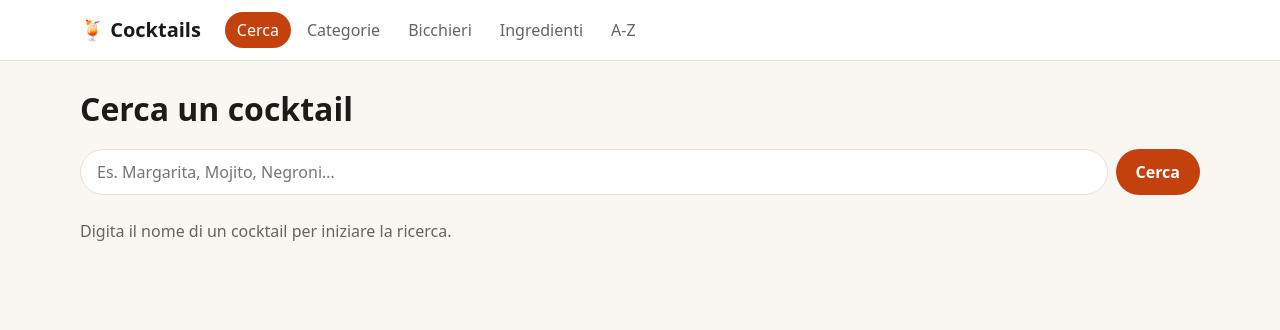
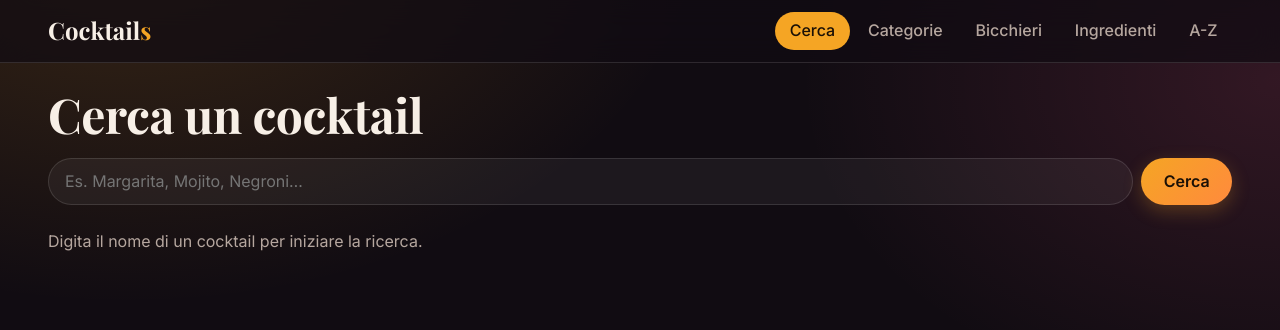
Before and after one commit to alessandrocolombo1105-ui/cocktails, an Angular app: page /search in a window 1280 px wide. Shown: the top 330 px of the page. Built offline with nearby package versions, Linux system fonts and the light colour scheme.

Commit message:
style(theme): add dark cocktail-bar theme, fonts and header styling

```diff
--- a/src/app/layout/header/header.scss
+++ b/src/app/layout/header/header.scss
@@ -3,13 +3,15 @@
   top: 0;
   z-index: 10;
   border-bottom: 1px solid var(--color-border);
-  background: var(--color-surface);
+  background: rgb(17 12 18 / 0.72);
+  backdrop-filter: blur(14px);
 }
 
 .inner {
   display: flex;
   flex-wrap: wrap;
   align-items: center;
+  justify-content: space-between;
   gap: 0.5rem 1.5rem;
   max-width: var(--container-width);
   margin: 0 auto;
@@ -17,15 +19,22 @@
 }
 
 .brand {
-  font-size: 1.25rem;
+  font-family: var(--font-display);
+  font-size: 1.5rem;
   font-weight: 700;
   color: var(--color-text);
   text-decoration: none;
+
+  span {
+    color: var(--color-primary);
+  }
 }
 
 nav {
   min-width: 0;
+  max-width: 100%;
   overflow-x: auto;
+  scrollbar-width: none;
 }
 
 ul {
@@ -38,16 +47,19 @@ ul {
 
 nav a {
   display: block;
-  padding: 0.375rem 0.75rem;
+  padding: 0.4rem 0.9rem;
   border-radius: 999px;
   color: var(--color-text-muted);
   font-weight: 500;
   text-decoration: none;
   white-space: nowrap;
+  transition:
+    color 0.15s ease,
+    background 0.15s ease;
 
   &:hover {
     color: var(--color-text);
-    background: var(--color-bg);
+    background: var(--color-surface);
   }
 
   &.active {
--- a/src/app/layout/header/header.ts
+++ b/src/app/layout/header/header.ts
@@ -9,7 +9,7 @@ import { NAV_SECTIONS } from '../../core/navigation';
   template: `
     <header class="header">
       <div class="inner">
-        <a class="brand" routerLink="/">🍹 Cocktails</a>
+        <a class="brand" routerLink="/">Cocktail<span>s</span></a>
         <nav aria-label="Esplora">
           <ul>
             @for (section of sections; track section.path) {
--- a/src/index.html
+++ b/src/index.html
@@ -5,7 +5,14 @@
     <title>Cocktails</title>
     <base href="/" />
     <meta name="viewport" content="width=device-width, initial-scale=1" />
+    <meta name="theme-color" content="#110c12" />
     <link rel="icon" type="image/x-icon" href="favicon.ico" />
+    <link rel="preconnect" href="https://fonts.googleapis.com" />
+    <link rel="preconnect" href="https://fonts.gstatic.com" crossorigin />
+    <link
+      rel="stylesheet"
+      href="https://fonts.googleapis.com/css2?family=Inter:wght@400;500;600&family=Playfair+Display:wght@600;700&display=swap"
+    />
   </head>
   <body>
     <app-root></app-root>
--- a/src/styles.scss
+++ b/src/styles.scss
@@ -1,29 +1,23 @@
+// Tema "cocktail bar": sfondo scuro con luci soffuse, accento ambra.
 :root {
-  --color-bg: #faf7f2;
-  --color-surface: #ffffff;
-  --color-text: #1f1a17;
-  --color-text-muted: #6b625c;
-  --color-border: #e6dfd6;
-  --color-primary: #c2410c;
-  --color-primary-contrast: #ffffff;
-  --color-danger: #b91c1c;
-  --radius: 0.75rem;
-  --container-width: 72rem;
-  color-scheme: light;
-}
-
-@media (prefers-color-scheme: dark) {
-  :root {
-    --color-bg: #171412;
-    --color-surface: #221e1b;
-    --color-text: #f3eee9;
-    --color-text-muted: #a89f97;
-    --color-border: #3a332e;
-    --color-primary: #fb923c;
-    --color-primary-contrast: #1f1a17;
-    --color-danger: #f87171;
-    color-scheme: dark;
-  }
+  --color-bg: #110c12;
+  --color-surface: rgb(255 255 255 / 0.05);
+  --color-surface-strong: #1d1520;
+  --color-text: #f7efe6;
+  --color-text-muted: #b6a79f;
+  --color-border: rgb(255 255 255 / 0.12);
+  --color-primary: #f5a524;
+  --color-primary-contrast: #1a1006;
+  --color-accent: #ff5d8f;
+  --color-danger: #ff7b7b;
+  --glow-amber: rgb(245 165 36 / 0.18);
+  --glow-pink: rgb(255 93 143 / 0.14);
+  --shadow-drink: 0 18px 30px rgb(0 0 0 / 0.55);
+  --font-display: 'Playfair Display', Georgia, serif;
+  --font-body: 'Inter', system-ui, -apple-system, 'Segoe UI', Roboto, sans-serif;
+  --radius: 1rem;
+  --container-width: 76rem;
+  color-scheme: dark;
 }
 
 *,
@@ -32,17 +26,52 @@
   box-sizing: border-box;
 }
 
+html {
+  background: var(--color-bg);
+}
+
 body {
   margin: 0;
-  font-family: system-ui, -apple-system, 'Segoe UI', Roboto, sans-serif;
-  background: var(--color-bg);
+  min-height: 100vh;
+  font-family: var(--font-body);
   color: var(--color-text);
-  line-height: 1.5;
+  line-height: 1.55;
+  background:
+    radial-gradient(60rem 40rem at 10% -10%, var(--glow-amber), transparent 60%),
+    radial-gradient(50rem 35rem at 100% 10%, var(--glow-pink), transparent 60%),
+    var(--color-bg);
+  background-attachment: fixed;
+}
+
+h1,
+h2,
+h3 {
+  font-family: var(--font-display);
+  font-weight: 700;
+  letter-spacing: -0.01em;
+  line-height: 1.15;
+}
+
+h1 {
+  font-size: clamp(2rem, 5vw, 3rem);
+}
+
+h2 {
+  font-size: clamp(1.4rem, 3vw, 1.9rem);
+}
+
+a {
+  color: var(--color-primary);
 }
 
 img {
   max-width: 100%;
   display: block;
+}
+
+::selection {
+  background: var(--color-primary);
+  color: var(--color-primary-contrast);
 }
 
 .visually-hidden {
@@ -55,21 +84,49 @@ img {
 }
 
 .button {
-  padding: 0.5rem 1.25rem;
+  display: inline-block;
+  padding: 0.6rem 1.4rem;
   border: 0;
   border-radius: 999px;
-  background: var(--color-primary);
+  background: linear-gradient(135deg, var(--color-primary), #ff8a3d);
   color: var(--color-primary-contrast);
   font: inherit;
   font-weight: 600;
+  text-decoration: none;
   cursor: pointer;
+  box-shadow: 0 6px 18px rgb(245 165 36 / 0.25);
+  transition:
+    transform 0.15s ease,
+    filter 0.15s ease;
 
   &:hover {
     filter: brightness(1.08);
+    transform: translateY(-1px);
   }
 
   &:focus-visible {
-    outline: 2px solid var(--color-primary);
-    outline-offset: 2px;
+    outline: 2px solid var(--color-text);
+    outline-offset: 3px;
   }
 }
+
+.button--ghost {
+  background: transparent;
+  color: var(--color-text);
+  border: 1px solid var(--color-border);
+  box-shadow: none;
+
+  &:hover {
+    border-color: var(--color-primary);
+  }
+}
+
+@media (prefers-reduced-motion: reduce) {
+  *,
+  *::before,
+  *::after {
+    transition-duration: 0.01ms !important;
+    animation-duration: 0.01ms !important;
+    scroll-behavior: auto !important;
+  }
+}
```
